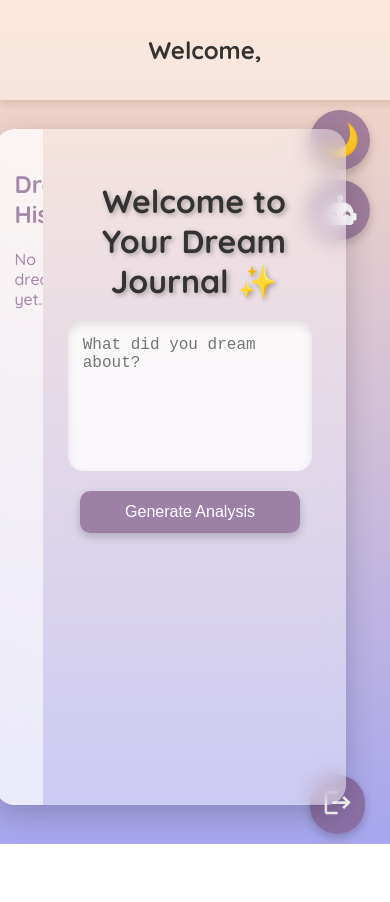
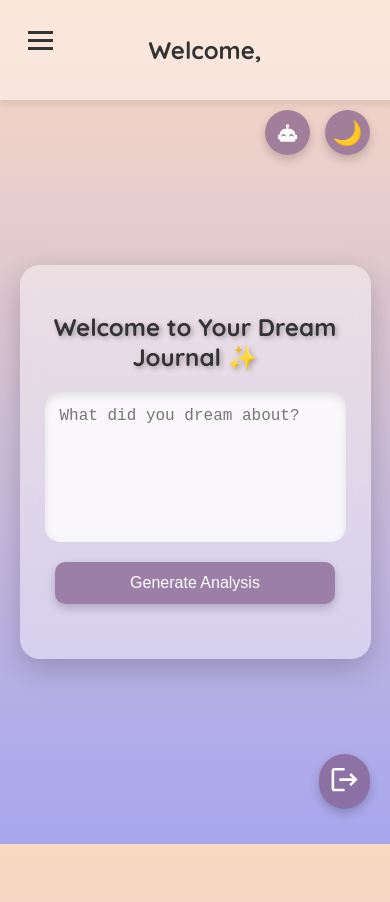
Before and after one commit to shanbhxg/DreAms, a React (Vite) app: page /home in a window 390 px wide. Shown: the top 902 px of the page. Before the commit the page ends 844 px from the top, so only its background shows below. Built offline with nearby package versions, Linux system fonts and the light colour scheme.

Commit message:
Fixing css a little bit.

```diff
--- a/index.html
+++ b/index.html
@@ -2,8 +2,8 @@
 <html lang="en">
   <head>
     <meta charset="UTF-8" />
-    <link rel="icon" type="image/svg+xml" href="/vite.svg" />
-    <meta name="viewport" content="width=device-width, initial-scale=1.0" />
+    <link rel="icon" type="image/svg+xml" href="/logo.svg" />
+    <meta name="viewport" content="width=device-width, initial-scale=1.0, maximum-scale=1.0, user-scalable=no">
     <title>DreAm Journal</title>
   </head>
   <body>
--- a/src/Home.css
+++ b/src/Home.css
@@ -9,8 +9,8 @@
   --container-bg-dark: rgba(0, 0, 0, 0.4);
   --accent-day: rgba(126, 87, 133, 0.678);
   --accent-night: #000;
-  --active-dream-light: #;
-  --active-dream-dark: #333;
+  --active-dream-light: #f9c23b54;
+  --active-dream-dark: #d32f2f42;
 }
 
 body {
@@ -49,7 +49,7 @@ body.night-mode::after {
 
 .app-container {
   display: grid;
-  grid-template-columns: auto auto;
+  grid-template-columns: 30% 70%;
   width: 90vw;
   height: 80vh;
   margin-top: 100px;
@@ -67,6 +67,9 @@ body.night-mode .app-container {
   background: var(--container-bg-dark);
 }
 
+.devil-mode {
+  box-shadow: 0 0 20px 3px rgba(255, 0, 0, 0.5);
+}
 
 h4 {
   margin: 0;
@@ -90,7 +93,7 @@ body.night-mode .username-display {
 
 .sidebar {
   padding: 20px;
-  overflow-y: scroll;
+  overflow-y: auto;
   text-align: center;
   color: var(--accent-day);
   background: rgba(255, 255, 255, 0.6);
@@ -144,10 +147,18 @@ body.night-mode .history-card.active {
 }
 
 .main-content {
-  padding: 30px;
+  /* padding: 30px; */
   text-align: center;
   color: var(--text-light);
   transition: color 0.5s ease-in-out;
+}
+
+.new-dream-container {
+  padding: 30px;
+}
+
+.delete-dream-btn {
+  margin-right: 10px;
 }
 
 body.night-mode .main-content {
@@ -245,31 +256,25 @@ button {
 }
 
 .dream-display {
+  display: grid;
+  grid-template-columns: 1fr 1fr;
+  gap: 20px;
   background: rgba(255, 255, 255, 0.9);
   padding: 25px;
-  border-radius: 15px;
   box-shadow: 0 6px 12px rgba(0, 0, 0, 0.2);
-  margin-top: 20px;
   text-align: left;
   transition: background 0.5s ease-in-out;
-  height: 75%;
+  height: 100%;
 }
 
 body.night-mode .dream-display {
   background: rgba(0, 0, 0, 0.5);
 }
 
-.dream-display {
-  display: grid;
-  grid-template-columns: 1fr 1fr;
-  gap: 20px;
-}
-
-
 .dream-input, .analysis-text {
   font-size: 1rem;
-  height: 50vh;
-  overflow-y: scroll;
+  height: 70vh;
+  overflow-y: auto;
   padding: 15px;
   border-left: 5px solid var(--accent-day);
   border-radius: 10px;
@@ -431,3 +436,145 @@ body.night-mode .header {
 body.night-mode .header h3, body.night-mode .header h4 {
   color: var(--text-dark);
 }
+
+@media (max-width: 768px) {
+
+  .input-container {
+    width: auto;
+  }
+
+  .app-container {
+    grid-template-columns: 1fr;
+    height: auto;
+    margin-top: 90px;
+    margin-right: 0;
+    overflow: visible;
+  }
+
+  .sidebar {
+    position: fixed;
+    top: -11vh;
+    left: -20px;
+    width: 100%;
+    height: calc(100vh - 80px);
+    z-index: 1000;
+    transform: translateX(-100%);
+    transition: transform 0.3s ease-in-out;
+    border-radius: 0;
+    background-color: var(--text-dark);
+  }
+
+  body.night-mode .sidebar {
+    background-color: var(--text-light);
+  }
+
+  .sidebar.active {
+    transform: translateX(0);
+  }
+
+  .dream-display {
+    grid-template-columns: 1fr;
+    gap: 15px;
+    padding: 15px;
+    height: auto;
+    overflow-y: auto;
+    border-radius: 15px;
+  }
+
+  .dream-input, .analysis-text {
+    height: auto;
+    max-height: 40vh;
+    overflow-y: auto;
+  }
+
+  .hamburger-icon {
+    display: flex;
+    flex-direction: column;
+    justify-content: space-around;
+    width: 25px;
+    height: 25px;
+  }
+
+  .hamburger-menu {
+    position: fixed;
+    top: 20px;
+    left: 20px;
+    background: transparent;
+    border: none;
+    cursor: pointer;
+    padding: 8px;
+    z-index: 1001;
+  }
+
+  .hamburger-icon span {
+    display: block;
+    height: 3px;
+    width: 100%;
+    background-color: var(--text-light);
+    margin: 2px 0;
+    transition: all 0.3s;
+  }
+
+  body.night-mode .hamburger-icon span {
+    background-color: var(--text-dark);
+  }
+
+  .hamburger-menu.active .hamburger-icon span:nth-child(1) {
+    transform: translateY(8px) rotate(45deg);
+  }
+
+  .hamburger-menu.active .hamburger-icon span:nth-child(2) {
+    opacity: 0;
+  }
+
+  .hamburger-menu.active .hamburger-icon span:nth-child(3) {
+    transform: translateY(-8px) rotate(-45deg);
+  }
+
+  .theme-toggle-btn, .prompt-toggle-btn {
+    width: 45px;
+    height: 45px;
+    font-size: 1.5rem;
+    z-index: 100;
+  }
+
+  .hamburger-menu.active ~ .new-dream-btn,
+  .hamburger-menu.active ~ .logout-btn,
+  .hamburger-menu.active ~ .theme-toggle-btn,
+  .hamburger-menu.active ~ .prompt-toggle-btn {
+    z-index: 0;
+  }
+
+  .new-dream-btn {
+    right: 80px;
+    font-size: 0px;
+  }
+  .new-dream-btn, .logout-btn {
+    z-index: 1000;
+  }
+
+  .prompt-toggle-btn {
+    right: 80px;
+    top: 110px;
+  }
+
+  .user-welcome {
+    font-size: 1.5rem;
+  }
+
+  .new-dream-btn, .logout-btn {
+    bottom: 20px;
+    right: 20px;
+    padding: 10px;
+  }
+
+  .new-dream-btn {
+    right: 80px;
+  }
+
+  .history-card {
+    padding: 10px;
+    font-size: 0.8rem;
+    background-color: #ddd;
+  }
+}
--- a/src/Home.jsx
+++ b/src/Home.jsx
@@ -13,7 +13,13 @@ function App() {
   const [dreams, setDreams] = useState([]);
   const [userInput, setUserInput] = useState('');
   const [selectedDream, setSelectedDream] = useState(null);
-  const [isNightMode, setIsNightMode] = useState(false);
+  const buttons_with_devil = document.getElementsByClassName('can-be-devil');
+
+  const [isNightMode, setIsNightMode] = useState(() => {
+    const savedMode = localStorage.getItem('isNightMode');
+    return savedMode === 'true';
+  });
+
   const [isDevilMode, setIsDevilMode] = useState(false);
   const [isLoading, setIsLoading] = useState(false);
   const [isSidebarOpen, setIsSidebarOpen] = useState(false);
@@ -32,7 +38,21 @@ function App() {
     } else {
       document.body.classList.remove('night-mode');
     }
+    localStorage.setItem('isNightMode', isNightMode);
   }, [isNightMode]);
+
+  useEffect(() => {
+
+    if (isDevilMode) {
+      for (let i = 0; i < buttons_with_devil.length; i++) {
+        buttons_with_devil[i].classList.add('devil-mode');
+      }
+    } else {
+      for (let i = 0; i < buttons_with_devil.length; i++) {
+        buttons_with_devil[i].classList.remove('devil-mode');
+      }
+    }
+  }, [isDevilMode]);
 
   const fetchUserData = async (username) => {
     try {
@@ -156,7 +176,7 @@ function App() {
       </button>
 
 
-      <button className="prompt-toggle-btn btn" onClick={() => setIsDevilMode(!isDevilMode)}>
+      <button className="prompt-toggle-btn btn can-be-devil" onClick={() => setIsDevilMode(!isDevilMode)}>
         <Icon path={isDevilMode ? mdiRobotAngry : mdiRobotHappy} size={1.5} />
       </button>
 
@@ -188,7 +208,7 @@ function App() {
                 className={`history-card ${selectedDream === d ? 'active' : ''}`}
                 onClick={() => setSelectedDream(d)}
               >
-                <button onClick={() => handleDeleteDream(selectedDream.dream)}>
+                <button class="delete-dream-btn" onClick={() => handleDeleteDream(selectedDream.dream)}>
                   <Icon path={mdiTrashCan} size={1} />
                 </button>
                 <strong>{d.date}</strong>
@@ -199,17 +219,19 @@ function App() {
         </aside>
 
         <main className="main-content">
+          {!selectedDream ? (
+            <div className="new-dream-container">
               <h1 className="user-welcome">Welcome to Your Dream Journal ✨</h1>
-          {!selectedDream ? (
               <div className="input-container">
                 <textarea
                   placeholder={isDevilMode ? "Why even bother dreaming?" : "What did you dream about?"}
                   value={userInput}
                   onChange={(e) => setUserInput(e.target.value)}
                 />
-              <button className="generate-btn" onClick={handleAddDream}>
+                <button className="generate-btn can-be-devil" onClick={handleAddDream}>
                   {isDevilMode ? 'Generate Mean Analysis' : 'Generate Analysis'}
                 </button>
+              </div>
             </div>
           ) : null}
 
--- a/src/Login.css
+++ b/src/Login.css
@@ -28,6 +28,7 @@ align-items: center;
 body.night-mode {
 background: var(--bg-dark);
 }
+
 .auth-container {
 display: flex;
 justify-content: center;
@@ -36,6 +37,10 @@ width: 100%;
 height: 100%;
 background: var(--bg-light);
 transition: background 0.5s ease-in-out;
+}
+
+body.night-mode .auth-container {
+  background: var(--bg-dark);
 }
 
 .form-container {
@@ -151,3 +156,34 @@ body.night-mode .error-message {
   cursor: not-allowed;
   transform: none;
 }
+
+a {
+  cursor: pointer;
+  color: var(--accent-day);
+}
+
+body.night-mode a {
+  color: var(--accent-night);
+}
+
+a:hover {
+  text-decoration: underline;
+  color: #ff6b6b;
+}
+
+
+@media (max-width: 768px) {
+  .form-container {
+    width: 75vw;
+  }
+  input {
+    width: 15em;
+  }
+  select {
+    width: 16em;
+  }
+  button {
+    margin-bottom: 15px;
+    padding: 10px;
+  }
+}
--- a/src/Login.jsx
+++ b/src/Login.jsx
@@ -1,4 +1,4 @@
-import React, { useState } from 'react';
+import React, { useState, useEffect } from 'react';
 import { useNavigate } from 'react-router-dom';
 import './Login.css';
 
@@ -11,8 +11,20 @@ const Login = () => {
     const [error, setError] = useState('');
     const [isLoading, setIsLoading] = useState(false);
     const navigate = useNavigate();
+    const [isNightMode, setIsNightMode] = useState(() => {
+        const savedMode = localStorage.getItem('isNightMode');
+        return savedMode === 'true';
+    });
 
     const URL = 'https://dre-ams.vercel.app/api';
+    useEffect(() => {
+        if (isNightMode) {
+        document.body.classList.add('night-mode');
+        } else {
+        document.body.classList.remove('night-mode');
+        }
+        localStorage.setItem('isNightMode', isNightMode);
+    }, [isNightMode]);
 
     const toggleForm = () => {
         setIsLogin(!isLogin);
@@ -42,6 +54,7 @@ const Login = () => {
             const data = await response.json();
 
             if (response.ok && data.status.startsWith('200')) {
+                localStorage.setItem('username', username);
                 navigate('/home', {
                     state: { username, age: age || 'NA', gender: gender || 'NA' }
                 });
@@ -60,8 +73,7 @@ const Login = () => {
 
 
     return (
-        <div className="auth-container">
-            <div className="form-container">
+        <div className="form-container">
                 <h2>{isLogin ? 'Login' : 'Sign Up'}</h2>
                 {error && <div className="error-message">{error}</div>}
                 <form onSubmit={handleSubmit}>
@@ -84,8 +96,7 @@ const Login = () => {
                     )}
                     <button type="submit" disabled={isLoading}>{isLoading ? 'Processing...' : isLogin ? 'Login' : 'Sign Up'}</button>
                 </form>
-                <p onClick={toggleForm}>{isLogin ? "Don't have an account? Sign Up" : "Already have an account? Login"}</p>
-            </div>
+                <a onClick={toggleForm}>{isLogin ? "Don't have an account? Sign Up" : "Already have an account? Login"}</a>
         </div>
     );
 };
```
Also changed, not shown: public/logo.svg (added). Lines whose indentation alone changed are shown as unchanged.
